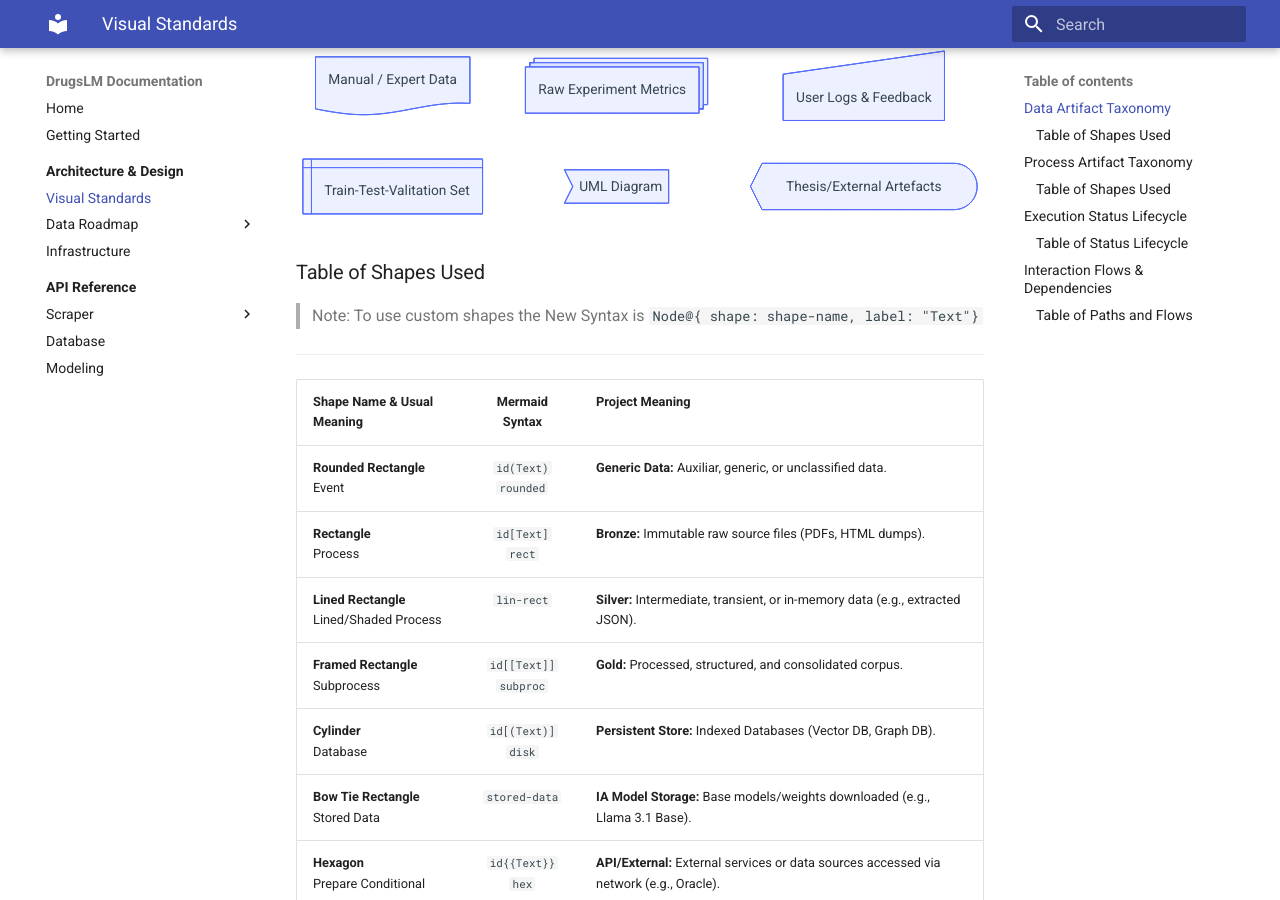
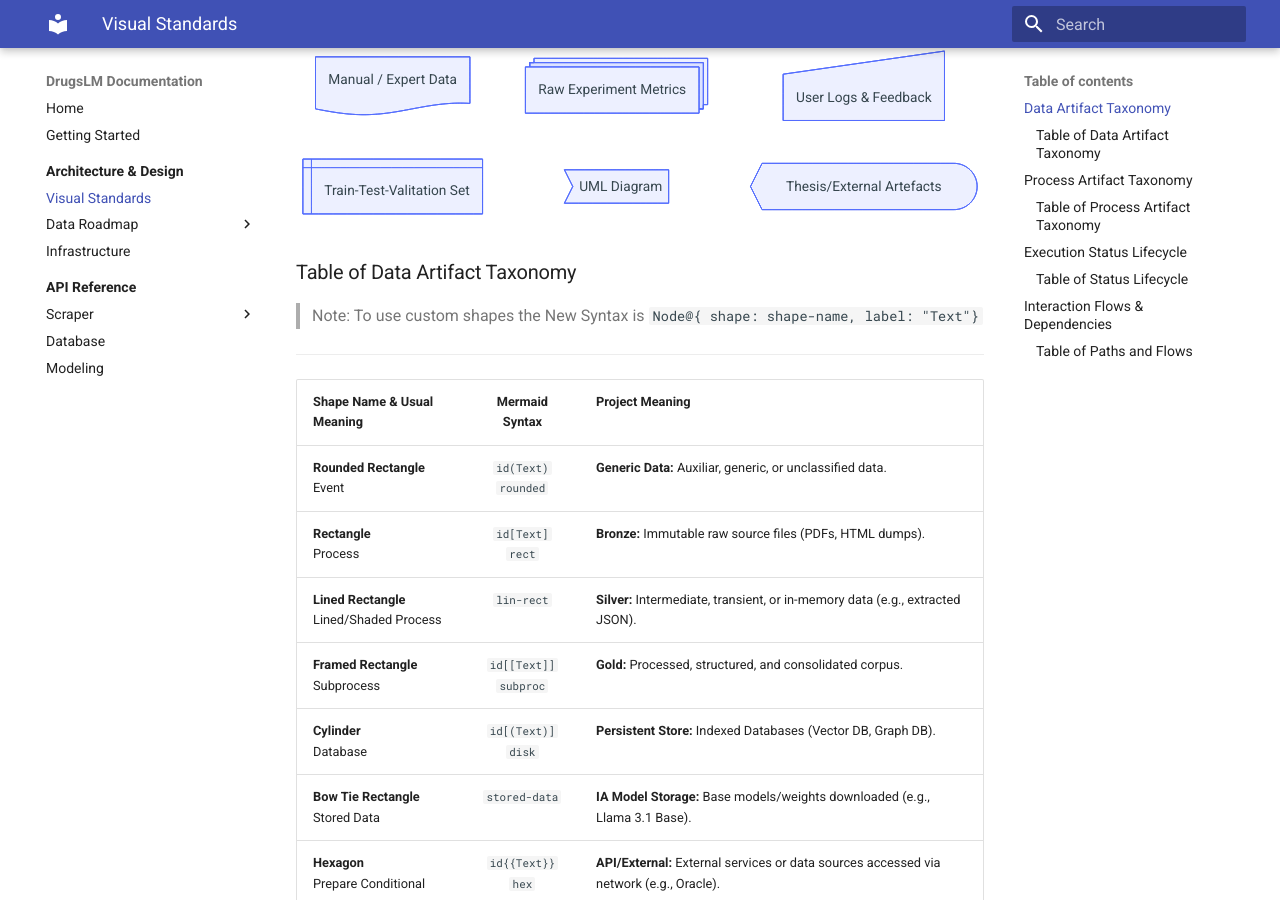
Before and after one commit to vinnylg/leafletslm, an MkDocs documentation site: the page built from docs/architecture/standards.md, in a window 1280 px wide and 900 px high, scrolled down 768 px. Built offline with MkDocs 1.6.1 and Material for MkDocs 9.7.7, drawn with Linux system fonts in a browser that asks for light colours; some of the changed text lies outside the part shown.

Commit message:
markdownlint was used to make final formatting adjustments

````diff
--- a/docs/architecture/standards.md
+++ b/docs/architecture/standards.md
@@ -1,7 +1,6 @@
 # MermaidJS Flowchart Modeling Standards
 
 The definitions below outline the semantic rules for interaction flows, execution states, and data artifact taxonomy used throughout this documentation.
-
 
 ## Data Artifact Taxonomy
 
@@ -41,8 +40,8 @@
 
 ```
 
+### Table of Data Artifact Taxonomy
 
-### Table of Shapes Used
 > Note: To use custom shapes the New Syntax is `Node@{ shape: shape-name, label: "Text"}`
 
 ---
@@ -64,7 +63,6 @@
 | **Window Pane**</br>Internal Storage | `win-pane` | **TTV Set:** Train, Validation, and Test splits. |
 | **Asymmetric Shape**</br>Odd | `id>Text]`</br>`odd` | **Link/Ref:** Reference to another UML Diagram or Documentation Section. |
 | **Curved Trapezoid**</br>Display | `curv-trap` | **External Artefact:** The document generated based on the general roadmap/flowchart. |
-
 
 ## Process Artifact Taxonomy
 
@@ -88,8 +86,7 @@
 
 ```
 
-
-### Table of Shapes Used
+### Table of Process Artifact Taxonomy
 
 > Note: To use custom shapes the New Syntax is `Node@{ shape: shape-name, label: "Text"}`
 
@@ -105,7 +102,6 @@
 | **Trapezoid Top**</br>Manual Operation | `id[\Text/]`</br>`manual` | **Human Task:** Manual annotation, expert validation, creation of protocols, or ground truth sampling. |
 | **Trapezoid Bottom**</br>Priority Action | `id[/Text\]`</br>`priority` | **AI Task:** Automated intelligent processing (e.g., LLM-based labeling, synthetic data generation). |
 | **Braces**</br>Comment | `braces` | **Annotation:** Contextual notes, explanations, or "nice-to-know" info attached to nodes. |
-
 
 ## Execution Status Lifecycle
 
@@ -142,8 +138,6 @@
 | `:::must` | Pink (Solid) | **Must:** Mandatory milestones. High priority. |
 | `:::todo` | Blue (Dashed) | **Todo:** Planned future tasks (Backlog). |
 | `:::dropped`| **Gray (Faded)**| **Aborted:** Features or paths that were discarded or de-prioritized. |
-
-
 
 ## Interaction Flows & Dependencies
 
@@ -190,7 +184,6 @@
 | `A --- B` | **Solid Line** | **Context/Read-Only:** Static dependency. Data is accessed/read but not consumed/transformed (e.g., Configs). |
 | `A <--> B` | **Double Arrow** | **Feedback Loop:** Iterative process, optimization cycles, or bidirectional data exchange. |
 
-
 ---
 
 > **What is next?:** See how this standards are used acessing [Data Roadmap](roadmap/index.md).
````
